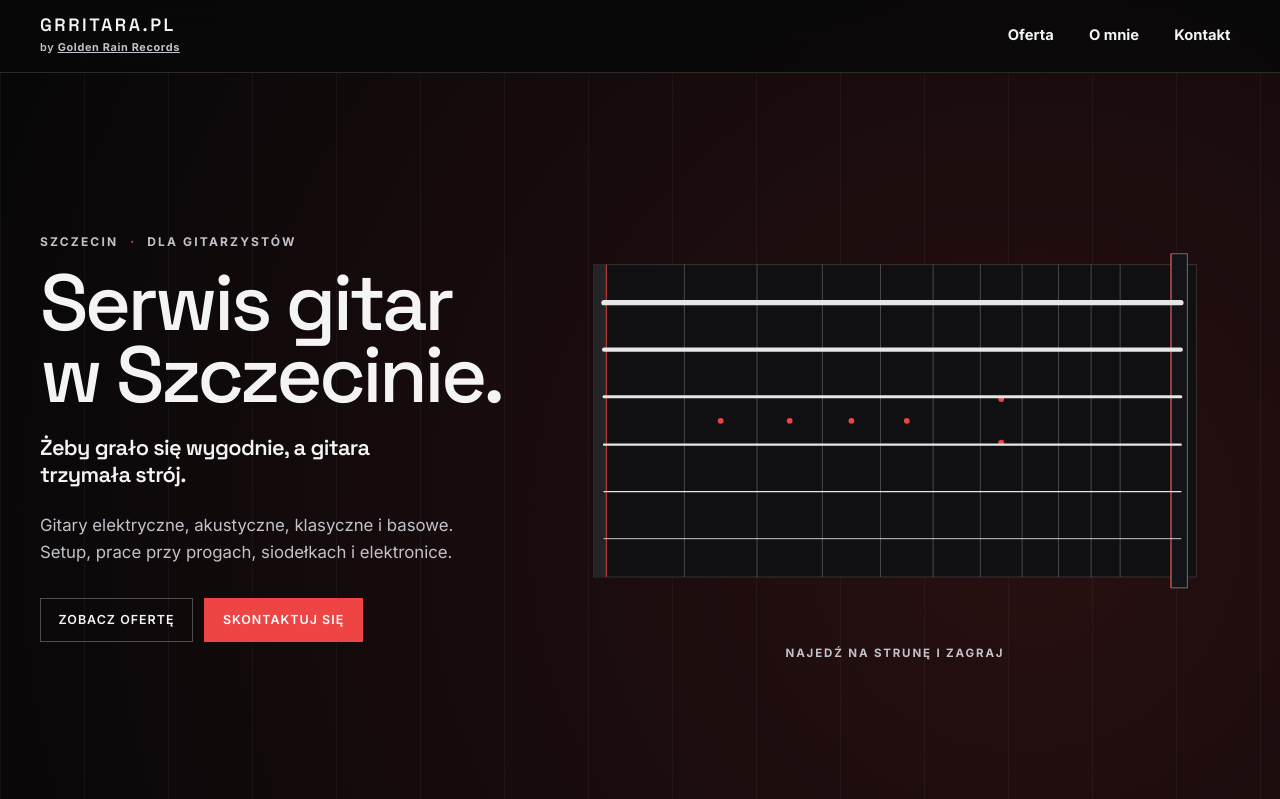
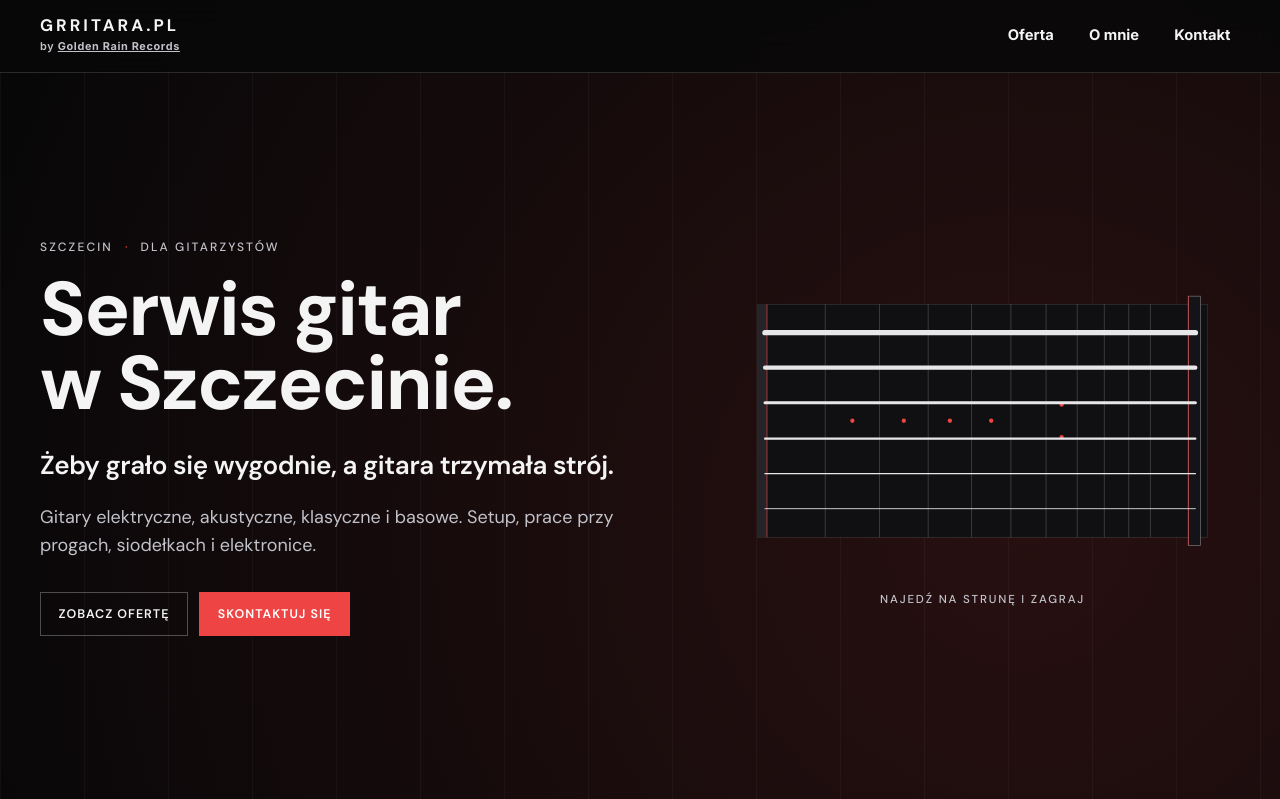
Before and after one commit to lenadobrynowicz/grritara.pl, a plain HTML site: page index.html in a window 1280 px wide. Shown: the top 799 px of the page. Drawn offline with Linux system fonts and the light colour scheme.

Commit message:
Set the hero and wordmark in DM Sans and widen the desktop composition.
Co-authored-by: Cursor <cursoragent@cursor.com>

```diff
--- a/css/fonts.css
+++ b/css/fonts.css
@@ -217,3 +217,83 @@
   src: url(../fonts/space-grotesk-latin-600.woff2) format('woff2');
   unicode-range: U+0000-00FF, U+0131, U+0152-0153, U+02BB-02BC, U+02C6, U+02DA, U+02DC, U+0304, U+0308, U+0329, U+2000-206F, U+20AC, U+2122, U+2191, U+2193, U+2212, U+2215, U+FEFF, U+FFFD;
 }
+
+/* latin-ext */
+@font-face {
+  font-family: 'DM Sans';
+  font-style: normal;
+  font-weight: 400;
+  font-display: swap;
+  src: url(../fonts/dm-sans-latin-ext-400.woff2) format('woff2');
+  unicode-range: U+0100-02BA, U+02BD-02C5, U+02C7-02CC, U+02CE-02D7, U+02DD-02FF, U+0304, U+0308, U+0329, U+1D00-1DBF, U+1E00-1E9F, U+1EF2-1EFF, U+2020, U+20A0-20AB, U+20AD-20C4, U+2113, U+2C60-2C7F, U+A720-A7FF;
+}
+
+/* latin */
+@font-face {
+  font-family: 'DM Sans';
+  font-style: normal;
+  font-weight: 400;
+  font-display: swap;
+  src: url(../fonts/dm-sans-latin-400.woff2) format('woff2');
+  unicode-range: U+0000-00FF, U+0131, U+0152-0153, U+02BB-02BC, U+02C6, U+02DA, U+02DC, U+0304, U+0308, U+0329, U+2000-206F, U+20AC, U+2122, U+2191, U+2193, U+2212, U+2215, U+FEFF, U+FFFD;
+}
+
+/* latin-ext */
+@font-face {
+  font-family: 'DM Sans';
+  font-style: normal;
+  font-weight: 500;
+  font-display: swap;
+  src: url(../fonts/dm-sans-latin-ext-500.woff2) format('woff2');
+  unicode-range: U+0100-02BA, U+02BD-02C5, U+02C7-02CC, U+02CE-02D7, U+02DD-02FF, U+0304, U+0308, U+0329, U+1D00-1DBF, U+1E00-1E9F, U+1EF2-1EFF, U+2020, U+20A0-20AB, U+20AD-20C4, U+2113, U+2C60-2C7F, U+A720-A7FF;
+}
+
+/* latin */
+@font-face {
+  font-family: 'DM Sans';
+  font-style: normal;
+  font-weight: 500;
+  font-display: swap;
+  src: url(../fonts/dm-sans-latin-500.woff2) format('woff2');
+  unicode-range: U+0000-00FF, U+0131, U+0152-0153, U+02BB-02BC, U+02C6, U+02DA, U+02DC, U+0304, U+0308, U+0329, U+2000-206F, U+20AC, U+2122, U+2191, U+2193, U+2212, U+2215, U+FEFF, U+FFFD;
+}
+
+/* latin-ext */
+@font-face {
+  font-family: 'DM Sans';
+  font-style: normal;
+  font-weight: 600;
+  font-display: swap;
+  src: url(../fonts/dm-sans-latin-ext-600.woff2) format('woff2');
+  unicode-range: U+0100-02BA, U+02BD-02C5, U+02C7-02CC, U+02CE-02D7, U+02DD-02FF, U+0304, U+0308, U+0329, U+1D00-1DBF, U+1E00-1E9F, U+1EF2-1EFF, U+2020, U+20A0-20AB, U+20AD-20C4, U+2113, U+2C60-2C7F, U+A720-A7FF;
+}
+
+/* latin */
+@font-face {
+  font-family: 'DM Sans';
+  font-style: normal;
+  font-weight: 600;
+  font-display: swap;
+  src: url(../fonts/dm-sans-latin-600.woff2) format('woff2');
+  unicode-range: U+0000-00FF, U+0131, U+0152-0153, U+02BB-02BC, U+02C6, U+02DA, U+02DC, U+0304, U+0308, U+0329, U+2000-206F, U+20AC, U+2122, U+2191, U+2193, U+2212, U+2215, U+FEFF, U+FFFD;
+}
+
+/* latin-ext */
+@font-face {
+  font-family: 'DM Sans';
+  font-style: normal;
+  font-weight: 700;
+  font-display: swap;
+  src: url(../fonts/dm-sans-latin-ext-700.woff2) format('woff2');
+  unicode-range: U+0100-02BA, U+02BD-02C5, U+02C7-02CC, U+02CE-02D7, U+02DD-02FF, U+0304, U+0308, U+0329, U+1D00-1DBF, U+1E00-1E9F, U+1EF2-1EFF, U+2020, U+20A0-20AB, U+20AD-20C4, U+2113, U+2C60-2C7F, U+A720-A7FF;
+}
+
+/* latin */
+@font-face {
+  font-family: 'DM Sans';
+  font-style: normal;
+  font-weight: 700;
+  font-display: swap;
+  src: url(../fonts/dm-sans-latin-700.woff2) format('woff2');
+  unicode-range: U+0000-00FF, U+0131, U+0152-0153, U+02BB-02BC, U+02C6, U+02DA, U+02DC, U+0304, U+0308, U+0329, U+2000-206F, U+20AC, U+2122, U+2191, U+2193, U+2212, U+2215, U+FEFF, U+FFFD;
+}
--- a/css/motion.css
+++ b/css/motion.css
@@ -37,30 +37,24 @@ body {
   position: relative;
   z-index: 1;
   display: grid;
-  grid-template-columns: repeat(12, minmax(0, 1fr));
+  grid-template-columns: minmax(0, 1fr);
   align-items: center;
   gap: var(--content-gap);
+  width: min(1400px, calc(100% - (var(--page-gutter) * 2)));
   min-height: calc(88svh - var(--header));
   padding: calc(var(--space) * 4) 0;
 }
 
-.hero-copy {
-  grid-column: 1 / span 7;
-}
-
+.hero-copy,
 .hero-art,
 .hero-grid > .media-slot:not([hidden]) {
-  grid-column: 8 / span 5;
+  grid-column: auto;
 }
 
 @media (min-width: 1100px) {
-  .hero-copy {
-    grid-column: 1 / span 5;
-  }
-
-  .hero-art,
-  .hero-grid > .media-slot:not([hidden]) {
-    grid-column: 6 / span 7;
+  .hero-grid {
+    grid-template-columns: minmax(0, 55fr) minmax(0, 45fr);
+    column-gap: 56px;
   }
 }
 
@@ -126,8 +120,9 @@ body {
 .string-hint {
   margin: 0.9rem 0 0;
   color: var(--muted);
+  font-family: "DM Sans", "Segoe UI", sans-serif;
   font-size: 0.72rem;
-  font-weight: 700;
+  font-weight: 500;
   letter-spacing: 0.16em;
   text-align: center;
   text-transform: uppercase;
@@ -433,19 +428,21 @@ body {
   }
 
   .hero h1 {
-    font-size: clamp(2.55rem, 12vw, 3.3rem);
+    font-size: clamp(2.45rem, 10.5vw, 3.15rem);
   }
 
   .hero .slogan {
     margin: 1rem 0 0;
     font-size: clamp(1.15rem, 4.4vw, 1.4rem);
+    font-weight: 600;
+    line-height: 1.2;
   }
 
   .hero .lead,
   .hero .lead + .lead {
     margin-top: calc(var(--space) * 2);
     font-size: 1rem;
-    line-height: 1.45;
+    line-height: 1.55;
   }
 
   .hero .actions {
--- a/css/styles.css
+++ b/css/styles.css
@@ -194,10 +194,10 @@ p {
 
 .brand-name {
   display: block;
-  font-family: var(--display);
-  font-weight: 600;
-  font-size: clamp(0.95rem, 2vw, 1.12rem);
-  letter-spacing: 0.14em;
+  font-family: "DM Sans", "Segoe UI", sans-serif;
+  font-weight: 700;
+  font-size: 1.05rem;
+  letter-spacing: 0.18em;
   line-height: 1;
   white-space: nowrap;
 }
@@ -884,23 +884,41 @@ textarea {
 
 .hero-copy {
   min-width: 0;
+  font-family: "DM Sans", "Segoe UI", sans-serif;
+}
+
+.hero .eyebrow {
+  font-family: "DM Sans", "Segoe UI", sans-serif;
+  font-weight: 500;
 }
 
 .hero h1 {
-  max-width: 12ch;
-  margin-top: 0.35rem;
-  font-size: clamp(3.4rem, 6.2vw, 6.2rem);
-  letter-spacing: -0.045em;
-  line-height: 0.9;
+  display: flex;
+  flex-direction: column;
+  max-width: none;
+  margin-top: 0.85rem;
+  font-family: "DM Sans", "Segoe UI", sans-serif;
+  font-weight: 700;
+  font-size: clamp(76px, calc(76px + (100vw - 1280px) * 0.03125), 96px);
+  letter-spacing: -0.02em;
+  line-height: 0.98;
+  text-wrap: wrap;
+}
+
+.hero h1 span {
+  display: block;
+  white-space: nowrap;
 }
 
 .hero .slogan {
-  max-width: 24ch;
-  margin: 1.5rem 0 0;
+  max-width: 36rem;
+  margin: 1.75rem 0 0;
   color: var(--text);
-  font-size: clamp(1.25rem, 1.7vw, 1.65rem);
-  line-height: 1.25;
-  letter-spacing: -0.03em;
+  font-family: "DM Sans", "Segoe UI", sans-serif;
+  font-weight: 600;
+  font-size: clamp(26px, 1.56vw, 30px);
+  line-height: 1.2;
+  letter-spacing: -0.015em;
 }
 
 .media-slot[hidden] {
@@ -944,10 +962,17 @@ textarea {
 }
 
 .hero .lead {
-  max-width: 42ch;
-  margin-top: 1.5rem;
-  font-size: 1.05rem;
+  max-width: 580px;
+  margin-top: 1.35rem;
+  font-family: "DM Sans", "Segoe UI", sans-serif;
+  font-weight: 400;
+  font-size: clamp(18px, 1vw, 19px);
   line-height: 1.6;
+}
+
+.hero .button {
+  font-family: "DM Sans", "Segoe UI", sans-serif;
+  font-weight: 600;
 }
 
 .hero .actions {
--- a/index.html
+++ b/index.html
@@ -91,7 +91,7 @@
         <div class="wrap hero-grid" data-media-root>
           <div class="hero-copy">
             <p class="eyebrow">Szczecin <span>·</span> dla gitarzystów</p>
-            <h1>Serwis gitar w Szczecinie.</h1>
+            <h1><span>Serwis gitar</span><span>w Szczecinie.</span></h1>
             <p class="slogan">Żeby grało się wygodnie, a gitara trzymała strój.</p>
             <p class="lead">Gitary elektryczne, akustyczne, klasyczne i basowe. Setup, prace przy progach, siodełkach i elektronice.</p>
             <div class="actions">
```
Also changed, not shown: fonts/dm-sans-latin-400.woff2 (added), fonts/dm-sans-latin-500.woff2 (added), fonts/dm-sans-latin-600.woff2 (added), fonts/dm-sans-latin-700.woff2 (added), fonts/dm-sans-latin-ext-400.woff2 (added), fonts/dm-sans-latin-ext-500.woff2 (added), fonts/dm-sans-latin-ext-600.woff2 (added), fonts/dm-sans-latin-ext-700.woff2 (added).
